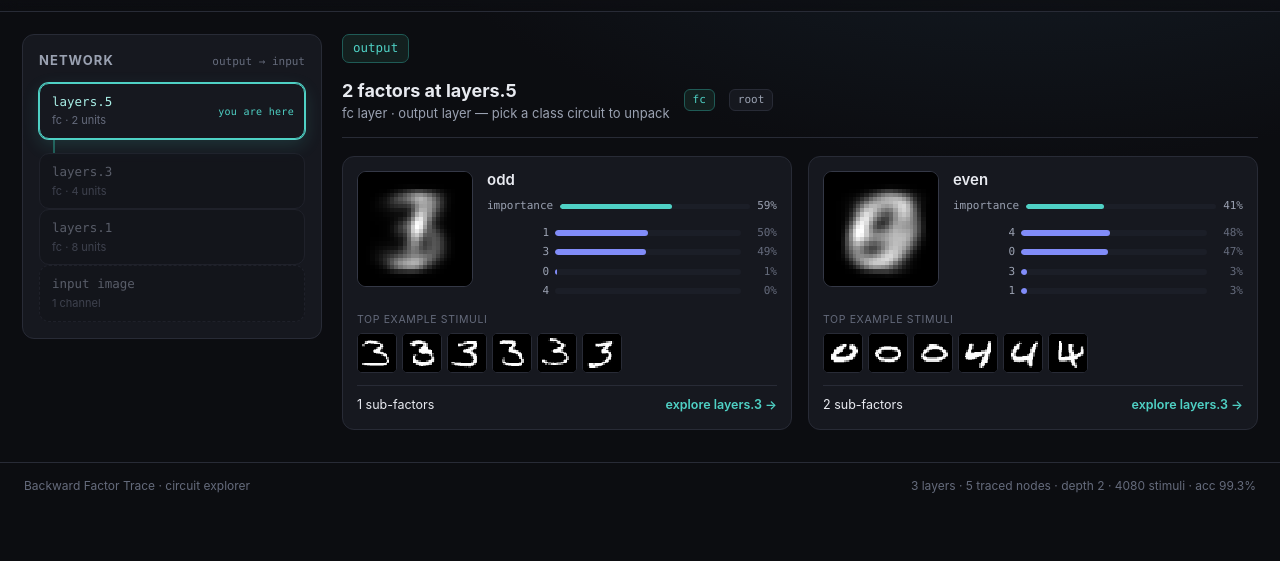
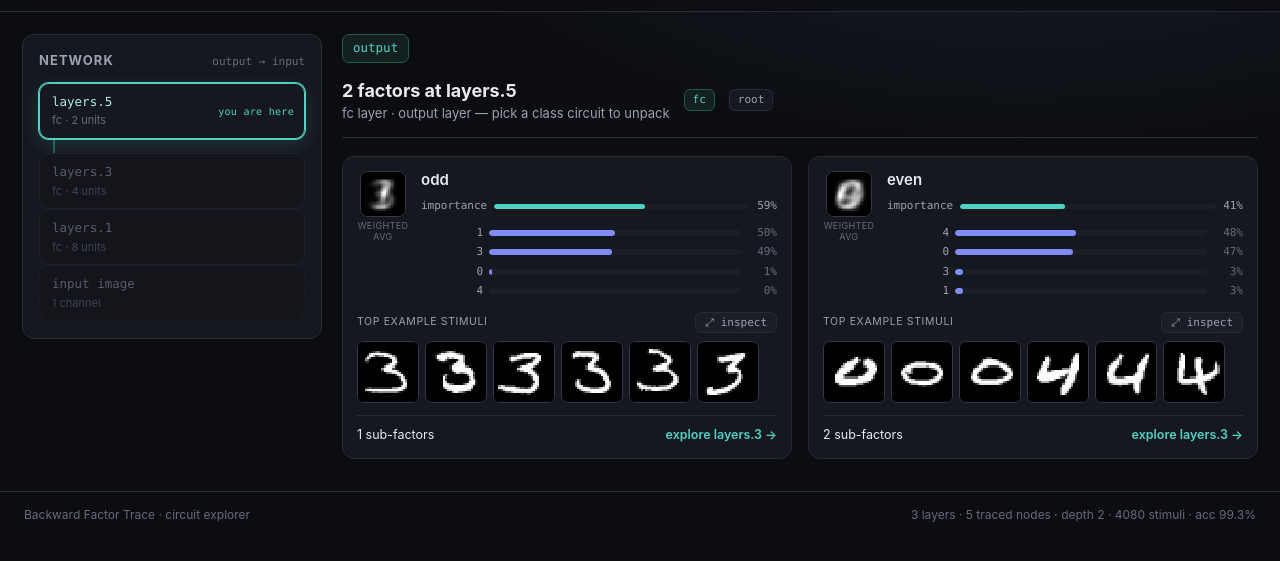
Before and after one commit to JohannesBertram/Factor_Trace, a plain HTML site: page docs/index.html in a window 1280 px wide. Shown: the part 89-650 px from the top of the page. Drawn offline with Linux system fonts and the light colour scheme.

Commit message:
Make example stimuli the focus of each circuit factor card
The real example images are now the hero of every factor card and the
inspect modal, with the weighted-average image demoted to a small labeled
thumbnail. Updates the "how to read this" copy to match.

Co-Authored-By: Claude Opus 4.8 <noreply@anthropic.com>

```diff
--- a/docs/assets/app.js
+++ b/docs/assets/app.js
@@ -235,11 +235,8 @@ async function renderFactors() {
 
     const top = el("div", "card-top");
     const wavgWrap = el("div", "wavg-wrap");
-    wavgWrap.appendChild(makeTile(img, cur, f.k, 0, 116, smooth));
-    const zoom = el("button", "zoom", "⤢");
-    zoom.title = "Inspect";
-    zoom.onclick = (ev) => { ev.stopPropagation(); openModal(cur, f); };
-    wavgWrap.appendChild(zoom);
+    wavgWrap.appendChild(makeTile(img, cur, f.k, 0, 46, smooth));
+    wavgWrap.appendChild(el("div", "avg-cap", "weighted avg"));
     top.appendChild(wavgWrap);
 
     const info = el("div", "card-info");
@@ -255,12 +252,18 @@ async function renderFactors() {
     top.appendChild(info);
     card.appendChild(top);
 
-    // example stimuli
+    // hero: the real example stimuli that drive this factor
     const nEx = Math.min(f.n_ex, 6);
     const exWrap = el("div", "examples");
-    exWrap.appendChild(el("div", "ex-label", "top example stimuli"));
+    const exHead = el("div", "ex-head");
+    exHead.appendChild(el("div", "ex-label", "top example stimuli"));
+    const inspect = el("button", "ex-inspect", "⤢ inspect");
+    inspect.title = "Inspect this factor";
+    inspect.onclick = (ev) => { ev.stopPropagation(); openModal(cur, f); };
+    exHead.appendChild(inspect);
+    exWrap.appendChild(exHead);
     const exRow = el("div", "ex-row");
-    for (let t = 0; t < nEx; t++) exRow.appendChild(makeTile(img, cur, f.k, 1 + t, 40, smooth));
+    for (let t = 0; t < nEx; t++) exRow.appendChild(makeTile(img, cur, f.k, 1 + t, 62, smooth));
     exWrap.appendChild(exRow);
     card.appendChild(exWrap);
 
@@ -305,10 +308,17 @@ async function openModal(node, factor) {
     (factor.child != null ? ""
       : (isInputLayer(node) ? " · input-layer leaf" : " · trace leaf (not expanded)"))));
 
-  const body = el("div", "m-body");
+  // hero: the real example stimuli
+  card.appendChild(el("div", "m-section-label", "top example stimuli"));
+  const exs = el("div", "m-examples");
+  for (let t = 0; t < factor.n_ex; t++) exs.appendChild(makeTile(img, node, factor.k, 1 + t, 104, smooth));
+  card.appendChild(exs);
+
+  // secondary: weighted-average image + class profile
+  const body = el("div", "m-body"); body.style.marginTop = "18px";
   const left = el("div");
-  left.appendChild(el("div", "m-section-label", "weighted-average image"));
-  left.appendChild(makeTile(img, node, factor.k, 0, 200, smooth));
+  left.appendChild(el("div", "m-section-label", "weighted average"));
+  left.appendChild(makeTile(img, node, factor.k, 0, 116, smooth));
   body.appendChild(left);
 
   const right = el("div"); right.style.flex = "1"; right.style.minWidth = "200px";
@@ -316,12 +326,6 @@ async function openModal(node, factor) {
   right.appendChild(profileEl(node, factor));
   body.appendChild(right);
   card.appendChild(body);
-
-  const exLabel = el("div", "m-section-label"); exLabel.style.marginTop = "16px";
-  exLabel.textContent = "top example stimuli"; card.appendChild(exLabel);
-  const exs = el("div", "m-examples");
-  for (let t = 0; t < factor.n_ex; t++) exs.appendChild(makeTile(img, node, factor.k, 1 + t, 66, smooth));
-  card.appendChild(exs);
 
   if (factor.child != null) {
     const child = state.nodeById.get(factor.child);
--- a/docs/assets/style.css
+++ b/docs/assets/style.css
@@ -169,7 +169,7 @@ kbd {
 /* ── factor grid ─────────────────────────────────────────── */
 .factor-grid {
   display: grid;
-  grid-template-columns: repeat(auto-fill, minmax(300px, 1fr));
+  grid-template-columns: repeat(auto-fill, minmax(340px, 1fr));
   gap: 16px;
 }
 .card {
@@ -183,20 +183,16 @@ kbd {
   border-color: var(--accent); transform: translateY(-2px);
   box-shadow: 0 8px 24px rgba(0,0,0,.35);
 }
-.card-top { display: flex; gap: 14px; }
-.wavg-wrap { position: relative; flex: none; }
+.card-top { display: flex; gap: 12px; align-items: flex-start; }
+.wavg-wrap { flex: none; display: flex; flex-direction: column; align-items: center; gap: 4px; }
 .wavg-wrap canvas {
-  border-radius: 9px; border: 1px solid var(--border-2); background: #000;
+  border-radius: 8px; border: 1px solid var(--border-2); background: #000;
   display: block;
 }
-.wavg-wrap .zoom {
-  position: absolute; right: 6px; bottom: 6px;
-  width: 24px; height: 24px; border-radius: 6px;
-  background: rgba(10,11,15,.72); border: 1px solid var(--border-2);
-  color: var(--text); font-size: 12px; cursor: pointer;
-  display: grid; place-items: center; opacity: 0; transition: opacity .13s ease;
+.avg-cap {
+  font-size: 9px; color: var(--faint); text-transform: uppercase;
+  letter-spacing: .04em; text-align: center; line-height: 1.15; max-width: 52px;
 }
-.card:hover .zoom { opacity: 1; }
 .card-info { flex: 1; min-width: 0; display: flex; flex-direction: column; gap: 8px; }
 .flabel { font-size: 15px; font-weight: 640; line-height: 1.25; }
 .imp {
@@ -214,10 +210,17 @@ kbd {
 .profile .ptrack > i { display: block; height: 100%; background: var(--accent-2); border-radius: 3px; }
 .profile .pval { width: 30px; color: var(--faint); font-family: var(--mono); flex: none; text-align: right; }
 
-.examples { display: flex; flex-direction: column; gap: 6px; }
-.examples .ex-label { font-size: 10.5px; color: var(--faint); text-transform: uppercase; letter-spacing: .06em; }
-.examples .ex-row { display: flex; gap: 5px; flex-wrap: wrap; }
-.examples canvas { border-radius: 5px; border: 1px solid var(--border); background: #000; display: block; }
+.examples { display: flex; flex-direction: column; gap: 8px; }
+.ex-head { display: flex; align-items: center; justify-content: space-between; }
+.examples .ex-label { font-size: 10.5px; color: var(--muted); text-transform: uppercase; letter-spacing: .06em; }
+.ex-inspect {
+  font-family: var(--mono); font-size: 11px; color: var(--muted);
+  background: var(--panel-2); border: 1px solid var(--border);
+  border-radius: 6px; padding: 3px 9px; cursor: pointer; transition: all .13s ease;
+}
+.ex-inspect:hover { color: var(--text); border-color: var(--border-2); }
+.examples .ex-row { display: flex; gap: 6px; flex-wrap: wrap; }
+.examples canvas { border-radius: 7px; border: 1px solid var(--border-2); background: #000; display: block; }
 
 .card-foot {
   display: flex; align-items: center; justify-content: space-between;
--- a/docs/index.html
+++ b/docs/index.html
@@ -35,11 +35,11 @@
     working <em>backward</em> toward the input. Each <strong>factor</strong> is a
     reusable sub-computation; the trace forms a tree.</p>
     <ul>
-      <li><strong>Weighted-average image</strong> (large tile) — the average input,
-      weighted by how strongly each stimulus drives the factor. It is the factor's
-      "preferred stimulus".</li>
-      <li><strong>Example images</strong> (small strip) — the real stimuli that
-      most activate the factor.</li>
+      <li><strong>Example images</strong> (large strip) — the real stimuli that
+      most activate the factor. These are the clearest read on what it detects.</li>
+      <li><strong>Weighted-average image</strong> (small thumbnail) — the average
+      input, weighted by how strongly each stimulus drives the factor: its
+      "preferred stimulus" in one picture.</li>
       <li><strong>Class profile</strong> — which output classes the factor
       contributes to.</li>
       <li><strong>Importance</strong> — the factor's share of its parent's arbor.</li>
```
